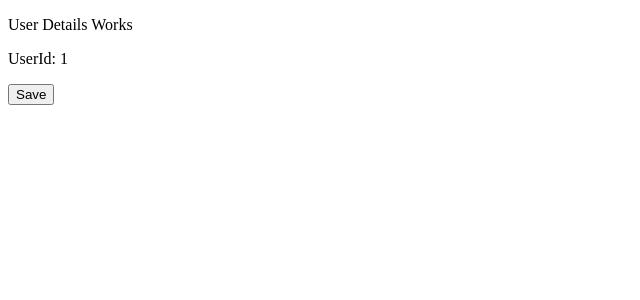
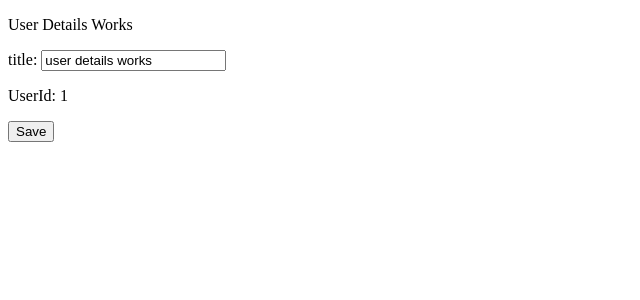
Before and after one commit to vikash1976/angular-app-testing-advanced, an Angular app: page /users/1 in a window 1280 px wide. Shown: the top 300 px of the page, without its empty margins (0-640 px from the left). Built offline with nearby package versions, Linux system fonts and the light colour scheme.

Commit message:
test pipes with Angular

```diff
--- a/src/app/3-user-details/user-details.component.html
+++ b/src/app/3-user-details/user-details.component.html
@@ -1,6 +1,9 @@
 <p>
   <span>{{ title | titlecase }}</span>
 </p>
-
+<div>
+    <label for="title">title: </label>
+    <input id="title" [(ngModel)]="title" />
+  </div>
 <p>UserId: {{ userId }}</p>
 <button (click)="save()">Save</button>
```
Also changed, not shown: 1 other file (tests, documents, lock files or other folders).
